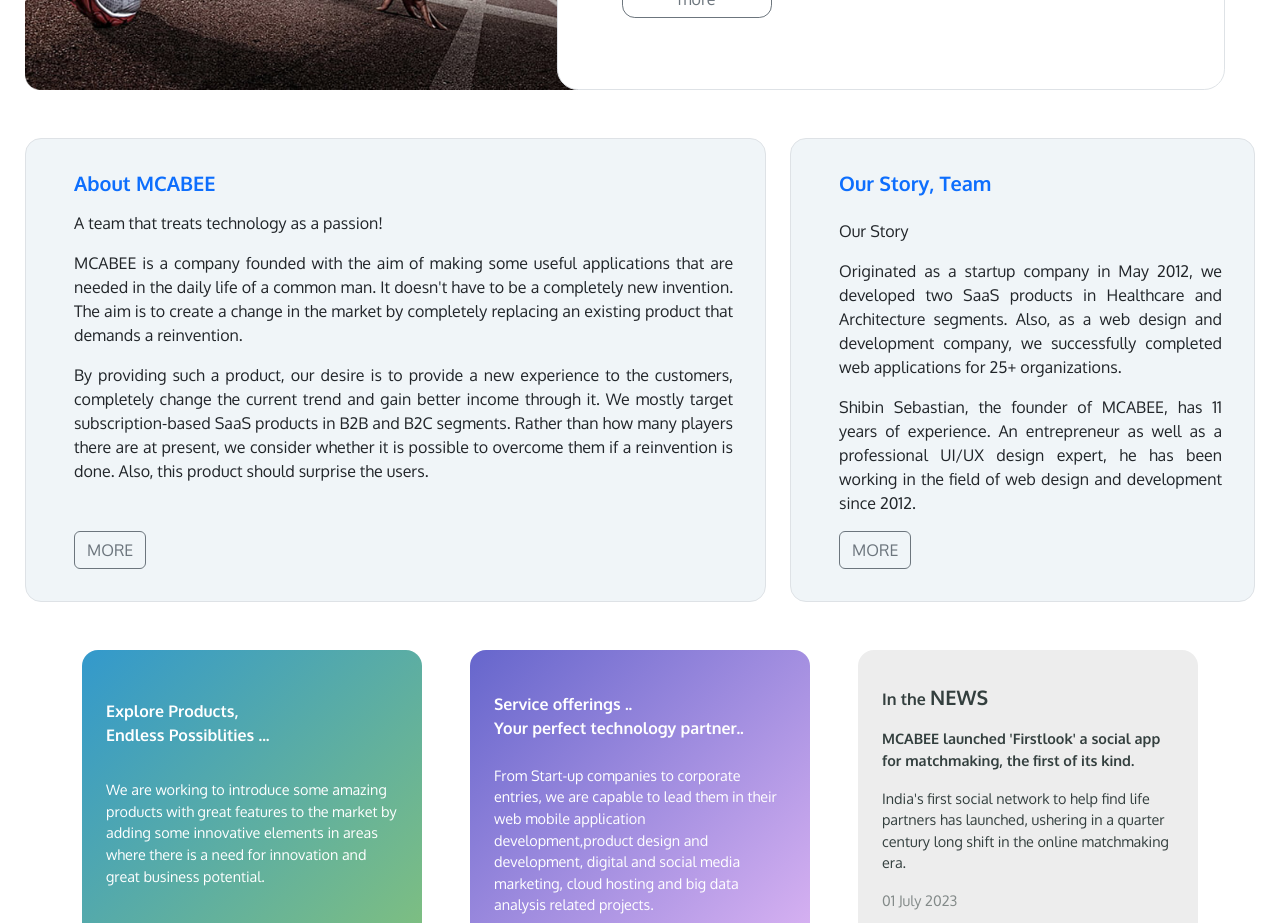
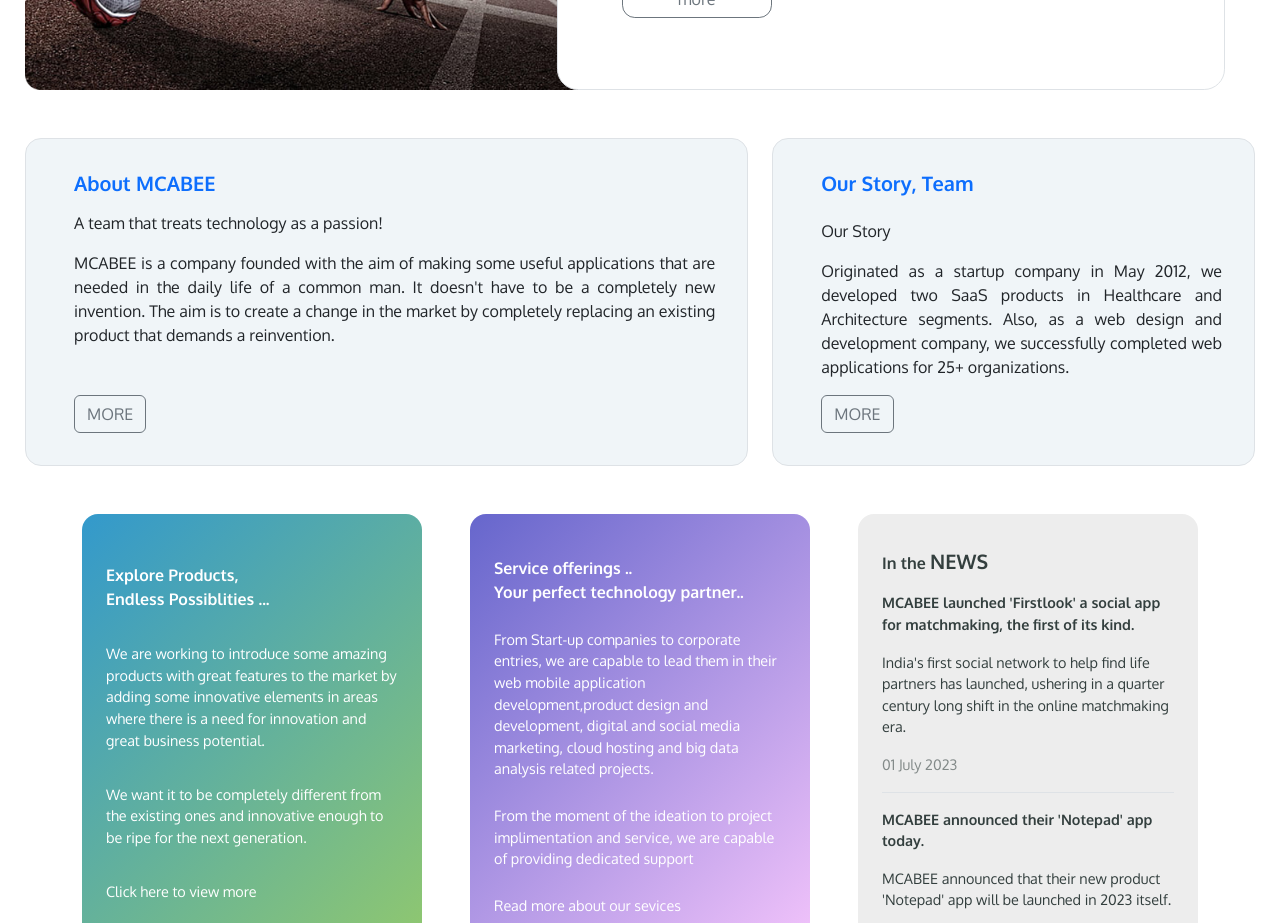
Before and after one commit to MCABEE/McAbee_Main, a React (Vite) app: page /whoweare in a window 1280 px wide. Shown: the part 1440-2363 px from the top of the page. Built offline with nearby package versions, Linux system fonts and the light colour scheme.

Commit message:
added collapse animation to about ys team content

```diff
--- a/src/pages/whoweare/whoweareteamcontent/WhoweareTeamContent.jsx
+++ b/src/pages/whoweare/whoweareteamcontent/WhoweareTeamContent.jsx
@@ -1,4 +1,4 @@
-import React,{useEffect} from 'react'
+import React, { useEffect } from 'react'
 
 import { motion, useAnimation } from 'framer-motion'
 import { useInView } from 'react-intersection-observer'
@@ -37,19 +37,25 @@
     <>
       <div className='col  mt-5' style={{ padding: "0 25px" }}>
         <div className="d-flex flex-column flex-lg-row gap-4 ">
-          <motion.div className='border d-flex flex-column WhoweareTeamContent' ref={whowearTeameref1} animate={whowearTeameAnimation1}>
+          <motion.div className='border d-flex flex-column WhoweareTeamContent' ref={whowearTeameref1} animate={whowearTeameAnimation1} style={{width:"60%"}}>
             <h5 className='text-primary mb-3 fw-700'>About MCABEE</h5>
             <p>A team that treats technology as a passion!</p>
             <p style={{ textAlign: "justify" }}>MCABEE is a company founded with the aim of making some useful applications that are needed in the daily life of a common man.  It doesn't have to be a completely new invention.  The aim is to create a change in the market by completely replacing an existing product that demands a reinvention.</p>
-            <p style={{ textAlign: "justify" }}>By providing such a product, our desire is to provide a new experience to the customers, completely change the current trend and gain better income through it.  We mostly target subscription-based SaaS products in B2B and B2C segments.  Rather than how many players there are at present, we consider whether it is possible to overcome them if a reinvention is done.  Also, this product should surprise the users.</p>
-            <a href="#" className='btn mt-auto btn-outline-secondary' style={{ width: "fit-Content" }}>MORE</a>
+
+            <p class="collapse" id="collapseExample1" style={{ textAlign: "justify" }}>By providing such a product, our desire is to provide a new experience to the customers, completely change the current trend and gain better income through it.  We mostly target subscription-based SaaS products in B2B and B2C segments.  Rather than how many players there are at present, we consider whether it is possible to overcome them if a reinvention is done.  Also, this product should surprise the users.</p>
+
+            <button className='btn mt-auto btn-outline-secondary' type="button" data-bs-toggle="collapse" data-bs-target="#collapseExample1" aria-expanded="false" aria-controls="collapseExample1" style={{ width: "fit-Content" }}>MORE</button>
           </motion.div>
-          <motion.div className='border d-flex flex-column WhoweareTeamContent' ref={whowearTeameref2} animate={whowearTeameAnimation2}>
+
+          {/* Col 2 */}
+          <motion.div className='border d-flex flex-column WhoweareTeamContent' ref={whowearTeameref2} animate={whowearTeameAnimation2} style={{width:"40%"}}>
             <h5 className='text-primary pb-3  fw-700'>Our Story, Team</h5>
             <p>Our Story</p>
             <p style={{ textAlign: "justify" }}>Originated as a startup company in May 2012, we developed two SaaS products in Healthcare and Architecture segments.  Also, as a web design and development company, we successfully completed web applications for 25+ organizations.</p>
-            <p style={{ textAlign: "justify" }}>Shibin Sebastian, the founder of MCABEE, has 11 years of experience.  An entrepreneur as well as a professional UI/UX design expert, he has been working in the field of web design and development since 2012.</p>
-            <a href="#" className='btn mt-auto  btn-outline-secondary' style={{ width: "fit-Content" }}>MORE</a>
+
+            <p class="collapse" id="collapseExample1" style={{ textAlign: "justify" }}>Shibin Sebastian, the founder of MCABEE, has 11 years of experience.  An entrepreneur as well as a professional UI/UX design expert, he has been working in the field of web design and development since 2012.</p>
+
+            <button className='btn mt-auto  btn-outline-secondary' type="button" data-bs-toggle="collapse" data-bs-target="#collapseExample1" aria-expanded="false" aria-controls="collapseExample1"  style={{ width: "fit-Content" }}>MORE</button>
           </motion.div>
         </div>
       </div>
--- a/src/pages/whoweare/whoweareteamcontent/whoweareTeamContent.scss
+++ b/src/pages/whoweare/whoweareteamcontent/whoweareTeamContent.scss
@@ -4,4 +4,5 @@
     padding: 2rem 2rem 2rem 3rem ;
     border-radius: 1rem;
     background-color: rgba(201, 218, 231, 0.286);
+
 }
```
